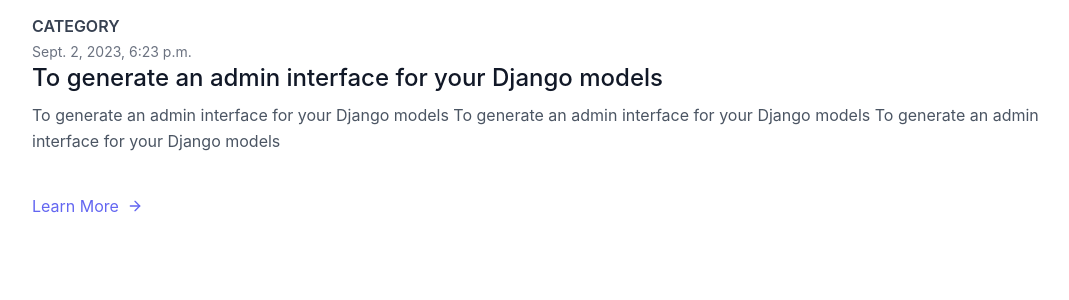
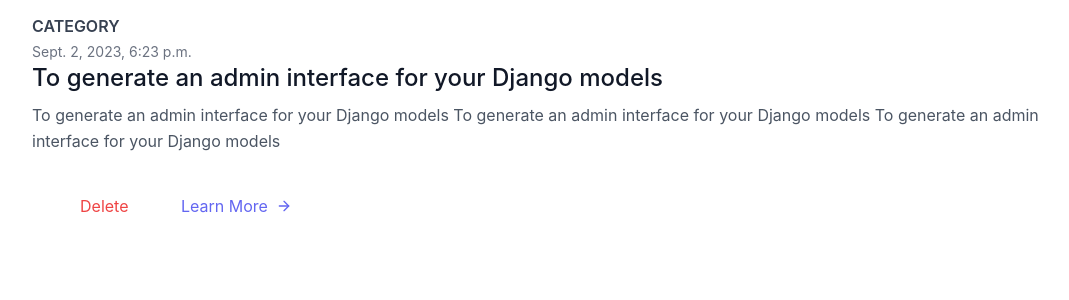
Before and after one commit to Atique22/Django-srum, a Django app: page / in a window 1280 px wide. Shown: the part 242-542 px from the top of the page, without its empty margins (86-1155 px from the left). Run offline with Django 4.2, Linux system fonts and the light colour scheme; data comes from the database, SQL or seed files in the repository; both versions use the stored data as it was after the commit; some libraries are stand-ins or nearby versions.

Commit message:
project with details added

```diff
--- a/scrum/app/templates/index.html
+++ b/scrum/app/templates/index.html
@@ -67,7 +67,9 @@
                 <div class="md:flex-grow">
                   <h2 class="text-2xl font-medium text-gray-900 title-font mb-2">{{ project.project_name }}</h2>
                   <p class="leading-relaxed">{{ project.project_description }}</p>
-                  <a href="{% url 'delete_project' project_name=project.project_name %}"  class="text-indigo-500 inline-flex items-center mt-4">Learn More
+                  <a href="{% url 'delete_project' project_name=project.project_name %}"  class="text-red-500 inline-flex mx-5 items-center mt-4">Delete
+                  </a>
+                  <a href=""  class="text-indigo-500 inline-flex items-center mt-4">Learn More
                     <svg class="w-4 h-4 ml-2" viewBox="0 0 24 24" stroke="currentColor" stroke-width="2" fill="none" stroke-linecap="round" stroke-linejoin="round">
                       <path d="M5 12h14"></path>
                       <path d="M12 5l7 7-7 7"></path>
```
Also changed, not shown: scrum/db.sqlite3.
